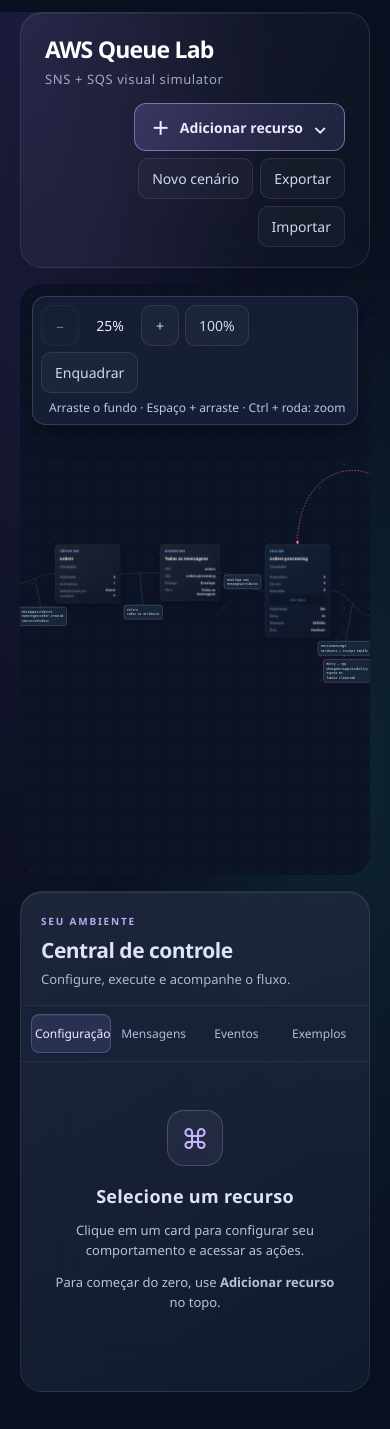
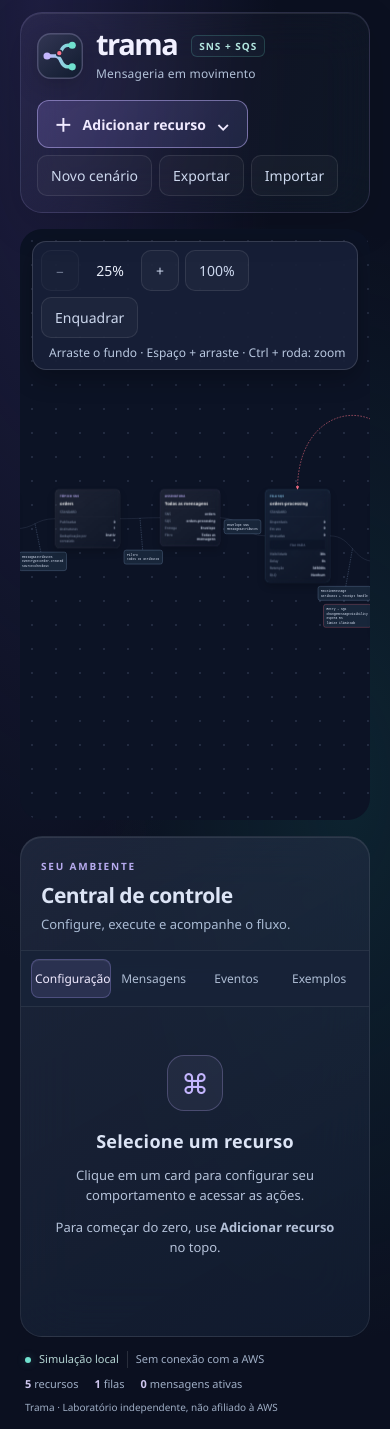
Before and after one commit to erickluz/aws-queue-simulator, a website built with Vite: page index.html in a window 390 px wide. Before the commit the page ends 1392 px from the top, so only its background shows below. Built offline with nearby package versions, Linux system fonts and the light colour scheme.

Commit message:
Melhoria UX/UI

```diff
--- a/index.html
+++ b/index.html
@@ -1 +1,13 @@
-<!doctype html><html lang="pt-BR"><head><meta charset="UTF-8" /><meta name="viewport" content="width=device-width,initial-scale=1" /><title>AWS SNS + SQS Queue Lab</title></head><body><div id="app"></div><script type="module" src="/src/main.ts"></script></body></html>
+<!doctype html>
+<html lang="pt-BR">
+  <head>
+    <meta charset="UTF-8" />
+    <meta name="viewport" content="width=device-width,initial-scale=1" />
+    <meta name="theme-color" content="#111c30" />
+    <meta name="application-name" content="Trama" />
+    <meta name="description" content="Trama: mensageria em movimento. Explore SNS e SQS em um laboratório visual de mensagens, filas e consumidores, sem conectar à AWS." />
+    <link rel="icon" type="image/svg+xml" sizes="any" href="./brand/trama-symbol.svg" />
+    <title>Trama — Laboratório visual SNS + SQS</title>
+  </head>
+  <body><div id="app"></div><script type="module" src="/src/main.ts"></script></body>
+</html>
--- a/src/main.ts
+++ b/src/main.ts
@@ -5,6 +5,7 @@
 import './ui/card-details.css';
 import './ui/workspace.css';
 import './ui/control-panel.css';
+import './ui/brand.css';
 import { CanvasViewport, dragPosition } from './ui/viewport';
 import { allResources, details, escapeHtml as esc, mountInspector } from './ui/card-details';
 import { openResourceDialog } from './ui/resource-editor';
@@ -42,7 +43,7 @@
   const t=engine.state.topology;
   const width=Math.max(1900,...resources().map(r=>r.position.x+340));
   const height=Math.max(1000,...resources().map(r=>r.position.y+600));
-  app.innerHTML=`<header><div><b>AWS Queue Lab</b><span>SNS + SQS visual simulator</span></div><nav>
+  app.innerHTML=`<header class="app-header"><div class="brand-lockup"><img class="brand-symbol" src="./brand/trama-symbol.svg" width="52" height="52" alt=""><div><b class="brand-name">trama<span class="brand-edition">SNS + SQS</span></b><span class="brand-tagline">Mensageria em movimento</span></div></div><nav aria-label="Ferramentas do cenário">
     <details class="resource-menu"><summary><span aria-hidden="true">＋</span> Adicionar recurso <span aria-hidden="true">⌄</span></summary><div class="resource-menu-content" aria-label="Criar recurso">
       <p>CONSTRUA SEU FLUXO</p>${([
         ['producer','↗','Produtor','Envia mensagens para SNS ou SQS'],
@@ -72,7 +73,7 @@
     <section id="panel-events" class="panel-page" ${inspectorTab==='events'?'':'hidden'}><h2>Eventos</h2><select id="filter" aria-label="Filtrar eventos"><option value="all">Todos</option><option value="timeout">Timeout</option><option value="redrive">Redrive</option><option value="deduplicated">Deduplicação</option><option value="worker">Worker</option><option value="retry">Retry</option><option value="discard">Descarte</option></select><ol>
     ${engine.state.logs.filter(l=>logFilter==='all'||l.type===logFilter).slice(0,12).map(l=>`<li><b>${l.type}</b> ${esc(l.message)}</li>`).join('')}</ol></section>
     <section id="panel-presets" class="panel-page" ${inspectorTab==='presets'?'':'hidden'}><h2>Comece com um exemplo</h2><p>Carregar um exemplo substitui o cenário atual.</p>${button('SNS fan-out','preset:fanout')}${button('Filtro de atributo','preset:filter')}${button('FIFO/deduplicação','preset:fifo')}${button('Retry e DLQ','preset:retry')}</section>
-    </aside></main><dialog id="modal"></dialog>`;
+    </aside></main><footer class="app-footer" aria-label="Informações do laboratório"><div class="environment-status"><i aria-hidden="true"></i><strong>Simulação local</strong><span>Sem conexão com a AWS</span></div><div class="session-stats" aria-label="Resumo do cenário"><span><b>${resources().length}</b> recursos</span><span><b>${t.queues.length}</b> filas</span><span><b>${t.messages.filter(m=>['publishing','delayed','available','in-flight','redriven'].includes(m.state)).length}</b> mensagens ativas</span></div><span class="brand-disclaimer">Trama · Laboratório independente, não afiliado à AWS</span></footer><dialog id="modal"></dialog>`;
 }
 function action(value:string) {
   const split=value.indexOf(':');
--- /dev/null
+++ b/src/ui/brand.css
@@ -0,0 +1,31 @@
+/* Identity is confined to the application shell; nodes and canvas keep their styling. */
+:root { --trama-ink:#111c30; --trama-violet:#c4b5fd; --trama-mint:#70e1cf; --trama-coral:#ff7188; }
+#app { height:100dvh; display:grid; grid-template-rows:auto minmax(0,1fr) auto; }
+#app > main { height:auto; min-height:0; padding-bottom:0; }
+.app-header { margin:12px 20px 0; min-height:92px; border-color:#c4b5fd26; background:linear-gradient(115deg,#c4b5fd12,#ffffff05 55%,#70e1cf09); box-shadow:inset 0 1px #ffffff16,0 12px 40px #0002; }
+.brand-lockup { display:flex; align-items:center; gap:13px; flex-shrink:0; }
+.brand-symbol { display:block; width:52px; height:52px; filter:drop-shadow(0 6px 12px #0003); }
+.app-header .brand-name { display:flex; align-items:center; gap:14px; font-size:32px; line-height:1; font-weight:650; letter-spacing:-1.5px; color:#f1f0ff; }
+.app-header .brand-edition { display:inline-flex; margin:4px 0 0; padding:5px 7px; border:1px solid #70e1cf30; border-radius:6px; background:#70e1cf09; color:#b2e5df; font-size:10px; letter-spacing:1px; font-weight:600; white-space:nowrap; }
+.app-header .brand-tagline { margin-top:7px; color:#b3c2d9; font-size:12px; letter-spacing:.2px; }
+.app-footer { display:flex; align-items:center; justify-content:space-between; flex-wrap:wrap; gap:8px 24px; margin:0 20px; min-height:42px; padding:10px 5px; color:#9faec5; font-size:11px; line-height:1.5; }
+.environment-status { display:flex; align-items:center; flex-wrap:wrap; gap:8px; }
+.environment-status i { width:6px; height:6px; border-radius:50%; background:var(--trama-mint); box-shadow:0 0 8px #70e1cf44; }
+.environment-status strong { color:#b5d5d3; font-weight:500; }
+.environment-status > span { padding-left:8px; border-left:1px solid #ffffff20; }
+.session-stats { display:flex; gap:16px; font-variant-numeric:tabular-nums; }
+.session-stats b { color:#d0c7ef; font-weight:600; }
+.brand-disclaimer { font-size:10px; }
+@media(max-width:1100px),(max-height:740px) {
+  body { overflow:auto; }
+  #app { height:auto; min-height:100dvh; grid-template-rows:auto 1fr auto; }
+  #app > main { height:auto; }
+  .app-footer { padding-block:14px; }
+}
+@media(max-width:600px) {
+  .app-header { padding:16px; gap:18px; }
+  .brand-symbol { width:46px; height:46px; }
+  .app-header .brand-name { font-size:29px; }
+  .app-header nav { justify-content:flex-start; }
+  .app-footer { flex-direction:column; align-items:flex-start; gap:8px; }
+}
```
Also changed, not shown: scripts/verify-controls.mjs (+16 -1 lines), README.md, public/brand/trama-logo.svg (added), public/brand/trama-symbol.svg (added).
